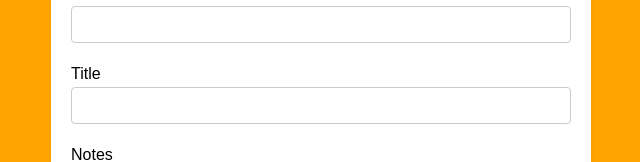
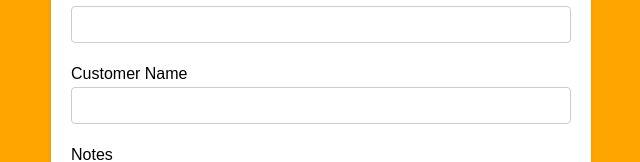
Before and after one commit to MedhurstMatt/order-tracker, a plain HTML site: page index.html in a window 1280 px wide. Shown: the part 154-316 px from the top of the page, without its empty margins (319-959 px from the left). Drawn offline with Linux system fonts and the light colour scheme.

Commit message:
Update index.html

```diff
--- a/index.html
+++ b/index.html
@@ -63,7 +63,7 @@
       <label for="id">Invoice Number</label>
       <input type="text" id="id" name="id" required>
 
-      <label for="title">Title</label>
+      <label for="title">Customer Name</label>
       <input type="text" id="title" name="title" required>
 
       <label for="notes">Notes</label>
```
